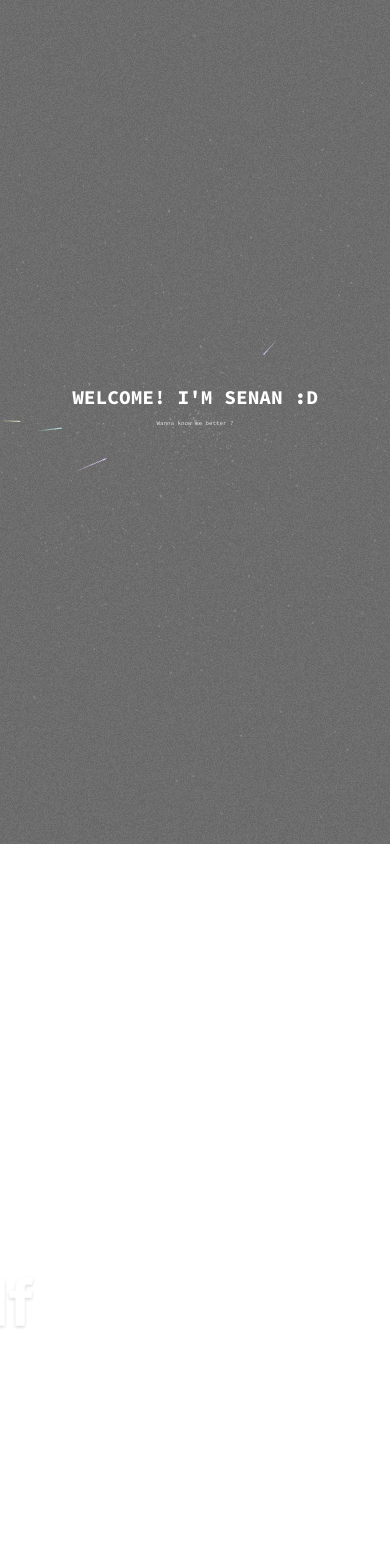
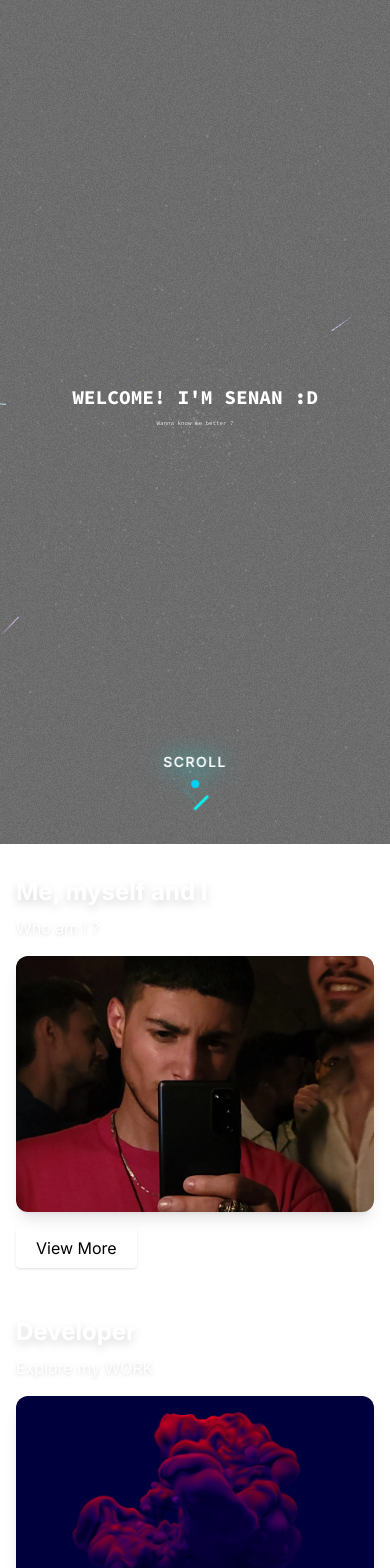
Before and after one commit to senanqulamov/48Team, a Next.js app in the folder 48-team/: page / in a window 390 px wide. Shown: the top 1568 px of the page. Built offline with nearby package versions, Linux system fonts and the light colour scheme.

Commit message:
Update v.1.1.2 --changes a-1-1-0 (#mobilizing)

```diff
--- a/48-team/src/app/page.tsx
+++ b/48-team/src/app/page.tsx
@@ -7,6 +7,7 @@ import PageWrapper from '@/components/PageWrapper';
 import PageLoader from '@/components/PageLoader';
 import ProgressiveBlurNoise from '@/components/ProgressiveBlurNoise';
 import AnimatedMeshBackground from '@/components/AnimatedMeshBackground';
+import ScrollDownIndicator from '@/components/ScrollDownIndicator';
 
 export default function MainPage() {
     const [isLoading, setIsLoading] = useState(true);
@@ -34,6 +35,7 @@ export default function MainPage() {
                     </div>
                 </PageWrapper>
             )}
+            <ScrollDownIndicator />
         </div>
     );
 }
--- a/48-team/src/components/HeroIntro.tsx
+++ b/48-team/src/components/HeroIntro.tsx
@@ -21,7 +21,7 @@ export default function HeroIntro() {
             const finalText = "Welcome! I'm Senan :D";
             let i = 0;
             const symbols = "!@#$%^&*()_+-=[]{}|;:,.<>?/~";
-            const colors = ['#ff2e2e', '#42ff58', '#2e9cff']; // Tympanus demo colors
+            const colors = ['#D4A373', '#FDF6E3', '#4ADE80'];
 
             const animate = () => {
                 if (i < finalText.length) {
@@ -55,7 +55,7 @@ export default function HeroIntro() {
                     const finalText = "Wanna know me better ?";
                     let i = 0;
                     const symbols = "!@#$%^&*()_+-=[]{}|;:,.<>?/~";
-                    const colors = ['#ff2e2e', '#42ff58', '#2e9cff'];
+                    const colors = ['#D4A373', '#FDF6E3', '#4ADE80'];
 
                     const animate = () => {
                         if (i < finalText.length) {
--- a/48-team/src/components/PageLoader.tsx
+++ b/48-team/src/components/PageLoader.tsx
@@ -16,6 +16,21 @@ export default function PageLoader({
                                    }: PageLoaderProps) {
     const [progress, setProgress] = useState(0);
     const [isComplete, setIsComplete] = useState(false);
+    const [isMobile, setIsMobile] = useState(false);
+
+    useEffect(() => {
+        // Detect if user is on a mobile-sized screen
+        const checkMobile = () => {
+            setIsMobile(window.innerWidth <= 768);
+        };
+
+        checkMobile();
+        window.addEventListener('resize', checkMobile);
+
+        return () => {
+            window.removeEventListener('resize', checkMobile);
+        };
+    }, []);
 
     useEffect(() => {
         if (loadingComplete) {
@@ -30,7 +45,6 @@ export default function PageLoader({
         const animate = () => {
             const elapsed = Date.now() - startTime;
             const newProgress = Math.min(elapsed / duration, 1);
-
             setProgress(newProgress);
 
             if (newProgress < 1) {
@@ -71,9 +85,11 @@ export default function PageLoader({
                         </svg>
 
                         {/* Animated Blue Circle Fill */}
-                        <svg className="absolute inset-0" viewBox="0 0 100 100" style={{
-                            clipPath: `inset(${100 - progress * 100}% 0 0 0)`
-                        }}>
+                        <svg
+                            className="absolute inset-0"
+                            viewBox="0 0 100 100"
+                            style={{ clipPath: `inset(${100 - progress * 100}% 0 0 0)` }}
+                        >
                             <circle
                                 cx="50"
                                 cy="50"
@@ -81,16 +97,14 @@ export default function PageLoader({
                                 fill="none"
                                 stroke="#3b82f6"
                                 strokeWidth="4"
-                                strokeDasharray="295.31" // 2πr (2 * 3.1416 * 47)
+                                strokeDasharray="295.31"
                                 strokeDashoffset="0"
                             />
                         </svg>
 
                         {/* Number Fill Animation */}
                         <div className="absolute inset-0 flex items-center justify-center">
-                            <div style={{
-                                clipPath: `inset(${100 - progress * 100}% 0 0 0)`
-                            }}>
+                            <div style={{ clipPath: `inset(${100 - progress * 100}% 0 0 0)` }}>
                                 <svg viewBox="0 0 100 100" className="w-24 h-24">
                                     <defs>
                                         <pattern id="wavePattern" patternUnits="userSpaceOnUse" width="100" height="20">
@@ -130,6 +144,13 @@ export default function PageLoader({
                                 </svg>
                             </div>
                         </div>
+
+                        {/* Mobile notice */}
+                        {isMobile && (
+                            <p className="absolute bottom-[-2.5rem] left-1/2 -translate-x-1/2 text-sm text-gray-400 text-center whitespace-nowrap">
+                                (Better on desktop)
+                            </p>
+                        )}
                     </div>
                 </motion.div>
             )}
--- /dev/null
+++ b/48-team/src/components/ScrollDownIndicator.tsx
@@ -0,0 +1,115 @@
+'use client';
+
+import React, { useEffect, useState } from 'react';
+
+export default function ScrollDownIndicator() {
+    const [fadeOut, setFadeOut] = useState(false);
+
+    useEffect(() => {
+        const onScroll = () => {
+            const scrollTop = window.scrollY || window.pageYOffset;
+            const docHeight = document.documentElement.scrollHeight - window.innerHeight;
+            const progress = docHeight > 0 ? scrollTop / docHeight : 0;
+
+            setFadeOut(progress > 0.9); // fade out after 95%
+        };
+
+        window.addEventListener('scroll', onScroll, { passive: true });
+        onScroll(); // initial call
+
+        return () => window.removeEventListener('scroll', onScroll);
+    }, []);
+
+    return (
+        <div
+            aria-label="Scroll down indicator"
+            className={`fixed bottom-4 left-1/2 -translate-x-1/2 flex flex-col items-center gap-2 cursor-pointer select-none transition-opacity duration-700 ${
+                fadeOut ? 'opacity-0 pointer-events-none' : 'opacity-100'
+            }`}
+        >
+      <span className="text-sm font-semibold text-white uppercase tracking-widest drop-shadow-lg animate-pulse-glow">
+        Scroll
+      </span>
+
+            <div className="relative w-8 h-12">
+                {/* Pulsing glowing dot */}
+                <span className="absolute top-0 left-1/2 -translate-x-1/2 w-2 h-2 bg-cyan-400 rounded-full opacity-80 animate-pulse-glow"></span>
+
+                {/* Animated arrows */}
+                <svg
+                    width="32"
+                    height="48"
+                    viewBox="0 0 32 48"
+                    fill="none"
+                    xmlns="http://www.w3.org/2000/svg"
+                    className="absolute bottom-0 left-1/2 -translate-x-1/2"
+                    aria-hidden="true"
+                >
+                    <line
+                        x1="4"
+                        y1="8"
+                        x2="16"
+                        y2="20"
+                        stroke="cyan"
+                        strokeWidth="3"
+                        strokeLinecap="round"
+                        className="arrow-line arrow-line-1"
+                    />
+                    <line
+                        x1="28"
+                        y1="8"
+                        x2="16"
+                        y2="20"
+                        stroke="cyan"
+                        strokeWidth="3"
+                        strokeLinecap="round"
+                        className="arrow-line arrow-line-2"
+                    />
+                </svg>
+            </div>
+
+            <style jsx>{`
+                .arrow-line {
+                    transform-origin: center;
+                    animation: slideFade 2s infinite ease-in-out;
+                }
+
+                .arrow-line-2 {
+                    animation-delay: 1s;
+                }
+
+                @keyframes slideFade {
+                    0% {
+                        opacity: 0;
+                        transform: translateY(0);
+                    }
+                    50% {
+                        opacity: 1;
+                        transform: translateY(8px);
+                    }
+                    100% {
+                        opacity: 0;
+                        transform: translateY(16px);
+                    }
+                }
+
+                .animate-pulse-glow {
+                    animation: pulseGlow 2.5s ease-in-out infinite;
+                    filter: drop-shadow(0 0 8px cyan);
+                }
+
+                @keyframes pulseGlow {
+                    0%,
+                    100% {
+                        opacity: 0.7;
+                        filter: drop-shadow(0 0 6px cyan);
+                    }
+                    50% {
+                        opacity: 1;
+                        filter: drop-shadow(0 0 12px cyan);
+                    }
+                }
+            `}</style>
+        </div>
+    );
+}
--- a/48-team/src/components/SmoothScrollSection.tsx
+++ b/48-team/src/components/SmoothScrollSection.tsx
@@ -1,31 +1,51 @@
 'use client';
 
-import React, {useEffect, useRef} from 'react';
+import React, { useEffect, useRef, useState } from 'react';
 import gsap from 'gsap';
 import ScrollTrigger from 'gsap/ScrollTrigger';
 import Lenis from '@studio-freight/lenis';
 import Image from 'next/image';
 
-
 gsap.registerPlugin(ScrollTrigger);
 
 const content = [
-    {title: "Me, myself and I", text: "Who am I ?", image: "/images/mine/me1.webp", side: "left"},
-    {title: "Developer", text: "Explore my WORK", image: "/images/demo1/2.jpg", side: "right"},
-    {title: "Founder", text: "Discover my Startups", image: "/images/demo1/3.jpg", side: "left"},
-    {title: "Study", text: "Find out what I know", image: "/images/demo1/4.jpg", side: "right"},
-    {title: "Hobbies", text: "Evolve", image: "/images/demo1/5.jpg", side: "left"},
-    {title: "Let's Start", text: "just click", image: "/images/demo1/6.jpg", side: "center"},
+    { title: "Me, myself and I", text: "Who am I ?", image: "/images/mine/me1.webp", side: "left" },
+    { title: "Developer", text: "Explore my WORK", image: "/images/demo1/2.jpg", side: "right" },
+    { title: "Founder", text: "Discover my Startups", image: "/images/demo1/3.jpg", side: "left" },
+    { title: "Study", text: "Find out what I know", image: "/images/demo1/4.jpg", side: "right" },
+    { title: "Hobbies", text: "Evolve", image: "/images/demo1/5.jpg", side: "left" },
+    { title: "Let's Start", text: "just click", image: "/images/demo1/6.jpg", side: "center" },
 ];
-
 
 export default function ZAxisScroll() {
     const wrapperRef = useRef<HTMLDivElement>(null);
     const sceneRef = useRef<HTMLDivElement>(null);
     const lenis = useRef<Lenis>(null);
 
+    const [isMobile, setIsMobile] = useState(false);
+
+    // Detect mobile on mount and on resize
     useEffect(() => {
-        lenis.current = new Lenis({lerp: 0.1});
+        const checkMobile = () => {
+            setIsMobile(window.innerWidth <= 768);
+        };
+        checkMobile();
+        window.addEventListener('resize', checkMobile);
+        return () => window.removeEventListener('resize', checkMobile);
+    }, []);
+
+    useEffect(() => {
+        if (isMobile) {
+            // On mobile, no fancy GSAP scroll logic, just simple vertical scroll
+            if (lenis.current) {
+                lenis.current.destroy();
+                lenis.current = null;
+            }
+            ScrollTrigger.getAll().forEach(t => t.kill());
+            return;
+        }
+
+        lenis.current = new Lenis({ lerp: 0.1 });
         const raf = (t: number) => {
             lenis.current?.raf(t);
             requestAnimationFrame(raf);
@@ -36,7 +56,7 @@ export default function ZAxisScroll() {
         const spacing = 600;
         const totalDepth = items.length * spacing;
 
-        gsap.set(sceneRef.current, {transformStyle: 'preserve-3d'});
+        gsap.set(sceneRef.current, { transformStyle: 'preserve-3d' });
 
         items.forEach((item, i) => {
             const side = content[i].side;
@@ -65,7 +85,7 @@ export default function ZAxisScroll() {
             end: `+=${totalDepth + 1700}`,
             scrub: true,
             onUpdate: (self) => {
-                const zMove = -self.progress * totalDepth; // Moves scene toward camera
+                const zMove = -self.progress * totalDepth;
 
                 gsap.set(sceneRef.current, {
                     z: -zMove,
@@ -91,13 +111,42 @@ export default function ZAxisScroll() {
             lenis.current?.destroy();
             ScrollTrigger.getAll().forEach((t) => t.kill());
         };
-    }, []);
+    }, [isMobile]);
 
+    // ----------- Render -----------
+
+    if (isMobile) {
+        // Mobile: Simple vertical list, text + image stacked, no 3D
+        return (
+            <div className="px-4 py-8 bg-transparent min-h-screen text-white">
+                {content.map((section, index) => (
+                    <div key={index} className="mb-12">
+                        <h2 className="text-2xl font-bold mb-2 drop-shadow-lg">{section.title}</h2>
+                        <p className="mb-4 drop-shadow">{section.text}</p>
+                        <div className="relative w-full h-64 rounded-xl overflow-hidden shadow-lg">
+                            <Image
+                                src={section.image}
+                                alt={section.title}
+                                fill
+                                sizes="100vw"
+                                className="object-cover"
+                            />
+                        </div>
+                        <button className="mt-4 px-5 py-2 bg-white text-black rounded shadow hover:bg-gray-200 transition">
+                            View More
+                        </button>
+                    </div>
+                ))}
+            </div>
+        );
+    }
+
+    // Desktop: Original fancy 3D z-axis scroll
     return (
-        <div ref={wrapperRef} style={{height: `${content.length * 120}vh`}}>
+        <div ref={wrapperRef} style={{ height: `${content.length * 120}vh` }}>
             <div
                 className="sticky top-0 w-full h-screen overflow-hidden"
-                style={{perspective: '1500px', transformStyle: 'preserve-3d'}}
+                style={{ perspective: '1500px', transformStyle: 'preserve-3d' }}
             >
                 <div ref={sceneRef} className="relative w-full h-full">
                     {content.map((section, index) => {
```
